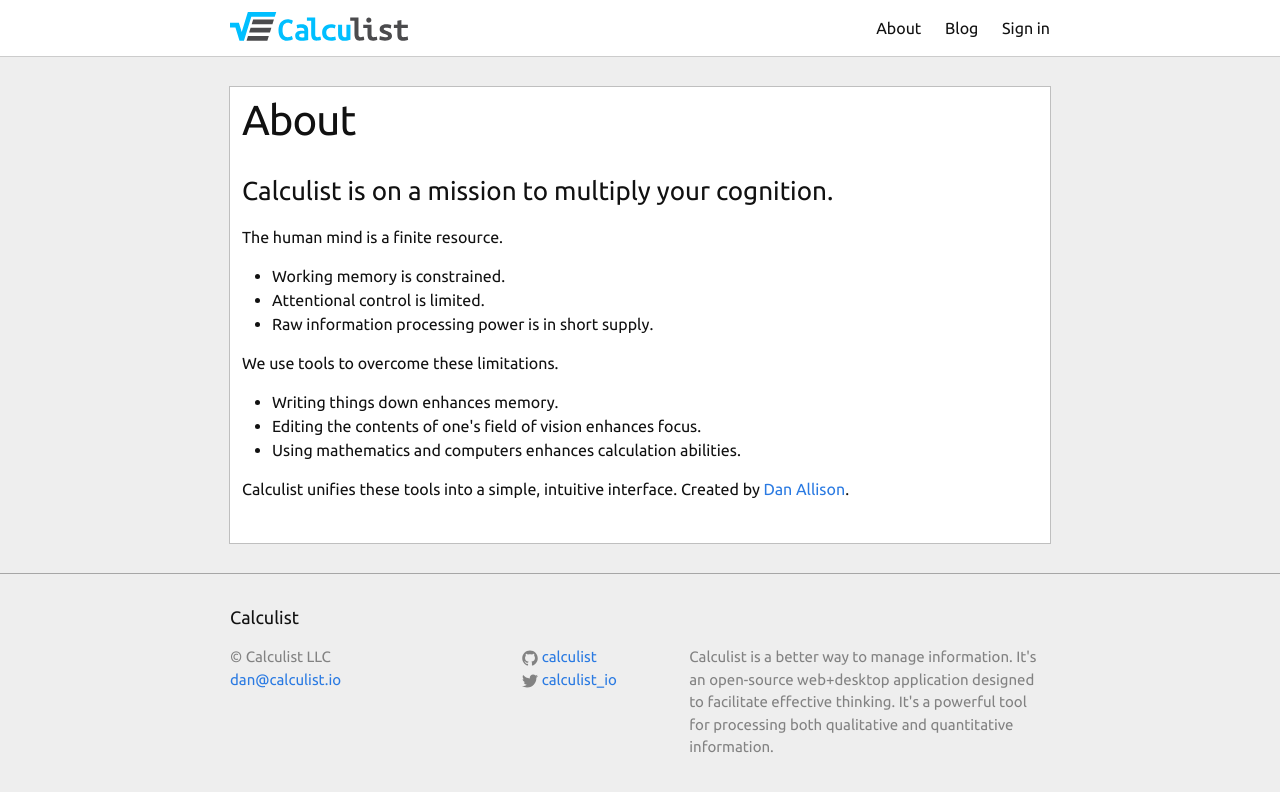
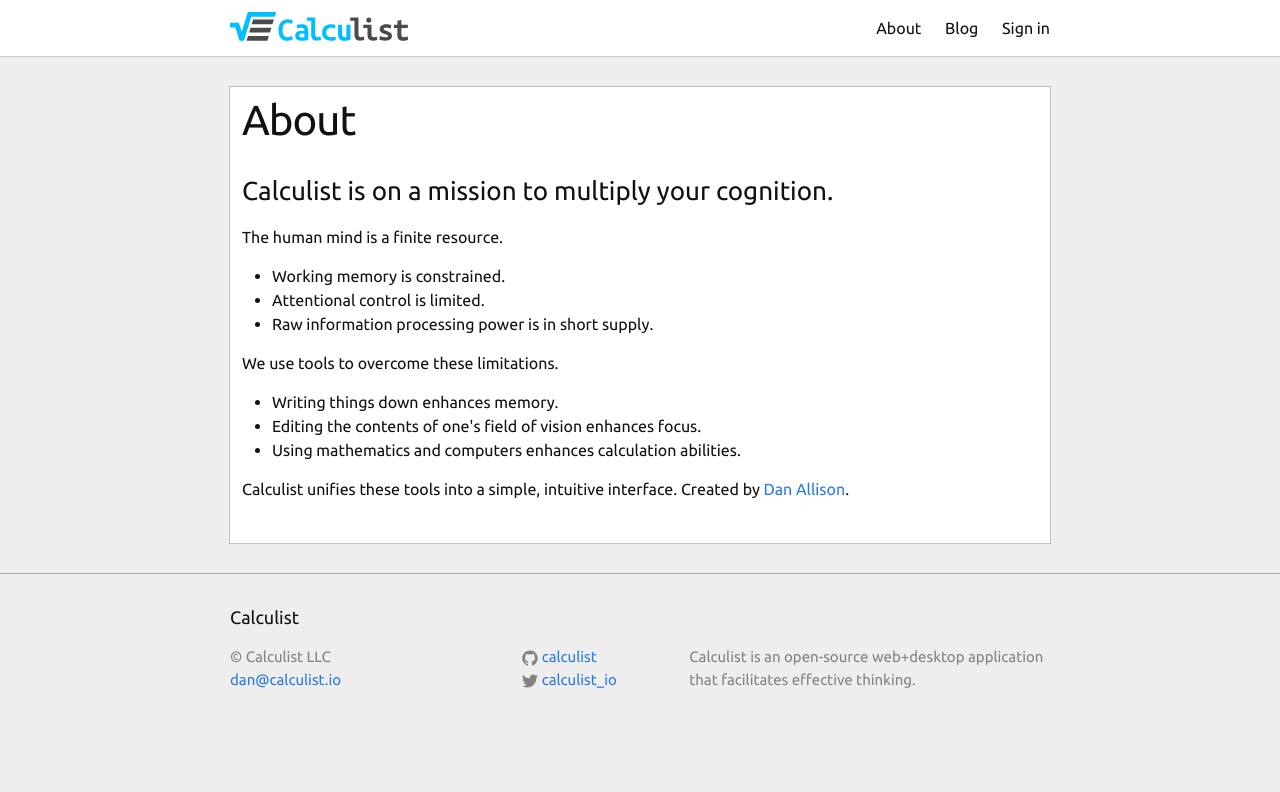
Before and after one commit to calculist/calculist.github.io, a Jekyll site: the page built from about.md, in a window 1280 px wide. Shown: the top 792 px of the page. Built offline with Jekyll 4.4.1, drawn with Linux system fonts in a browser that asks for light colours.

Commit message:
Update description

```diff
--- a/_config.yml
+++ b/_config.yml
@@ -17,9 +17,7 @@
 author: Calculist LLC
 email: dan@calculist.io
 description: > # this means to ignore newlines until "baseurl:"
-  Calculist is a better way to manage information.
-  It's an open-source web+desktop application designed to facilitate effective thinking.
-  It's a powerful tool for processing both qualitative and quantitative information.
+  Calculist is an open-source web+desktop application that facilitates effective thinking.
 baseurl: "" # the subpath of your site, e.g. /blog
 url: "http://calculist.io" # the base hostname & protocol for your site
 twitter_username: calculist_io
```
